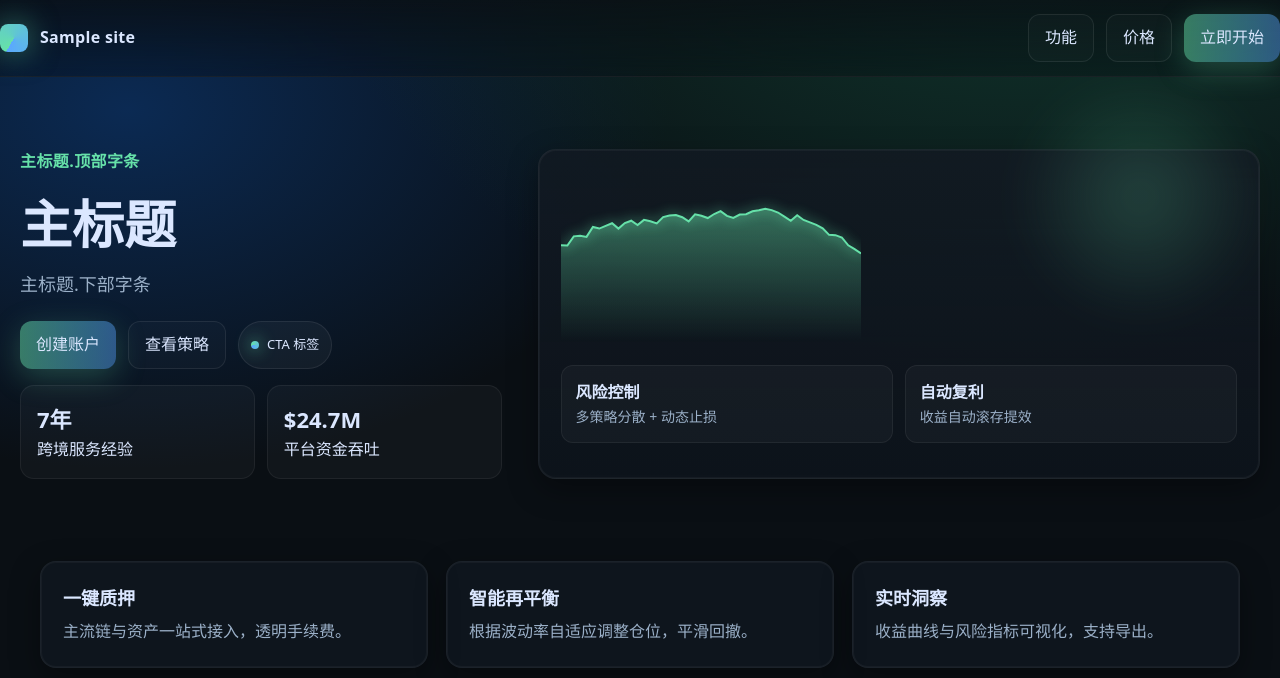
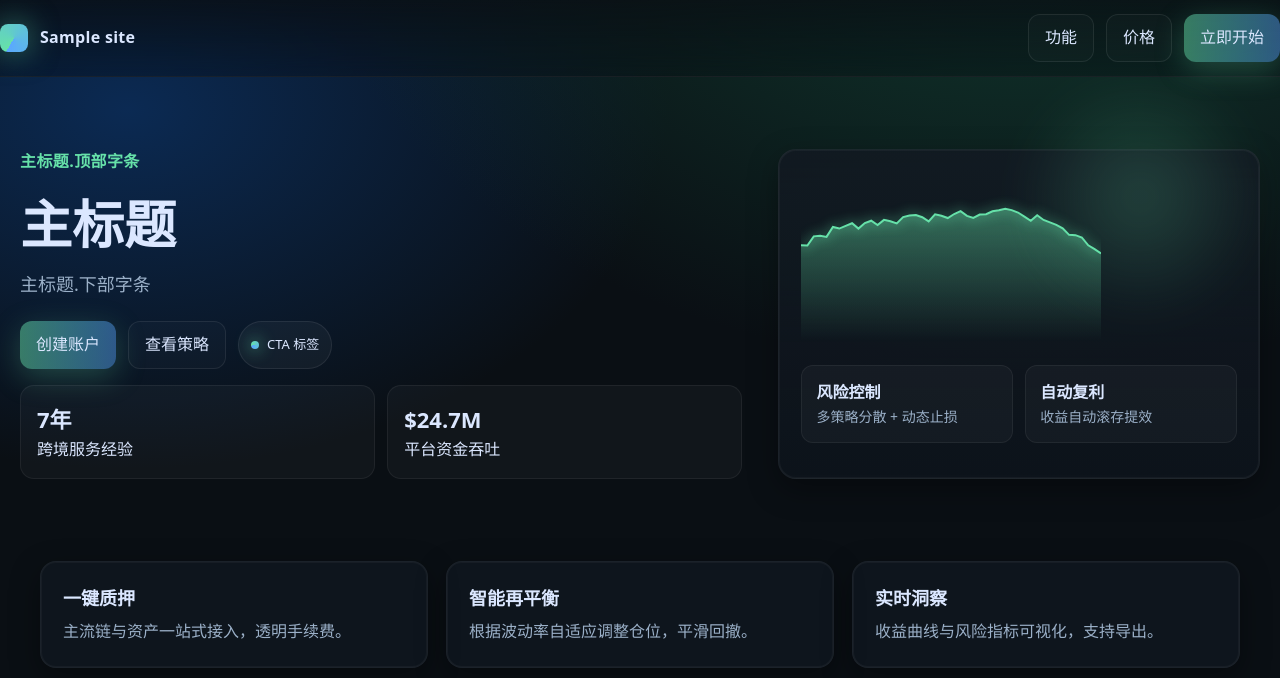
Before and after one commit to todd-leo/transera_site, a Django app: template home/templates/home/home.html in a window 1280 px wide. Shown: the top 678 px of that part. Run offline with Django 5.2, Linux system fonts and the light colour scheme; the template is opened without the code that fills it: most values are stand-ins (such as "Sample title", 1, 10 or a date in 2020); the page is wider than the window, and the part outside it is not shown.

Commit message:
首页布局：更改hero两栏布局的占比，避免右侧太宽影响图表

```diff
--- a/home/templates/home/home.html
+++ b/home/templates/home/home.html
@@ -39,7 +39,7 @@
     .btn:hover{transform:translateY(-1px); border-color:rgba(255,255,255,.18)}
     .btn.primary{background:linear-gradient(90deg, color-mix(in srgb, var(--brand) 50%, transparent), color-mix(in srgb, var(--brand-2) 45%, transparent)); border:0; box-shadow:0 8px 30px color-mix(in srgb, var(--brand) 25%, transparent)}
     .hero{position:relative; padding:72px 0 40px}
-    .hero-grid{display:grid; grid-template-columns:2fr 3fr; gap:36px}
+    .hero-grid{display:grid; grid-template-columns:3fr 2fr; gap:36px}
     .kicker{color:var(--brand); font-weight:600; letter-spacing:.4px}
     .title{font-size:clamp(28px, 4.2vw, 52px); line-height:1.1; margin:.4em 0 .3em; font-weight:800}
     .subtitle{color:var(--muted); font-size:clamp(14px, 1.6vw, 18px)}
```
